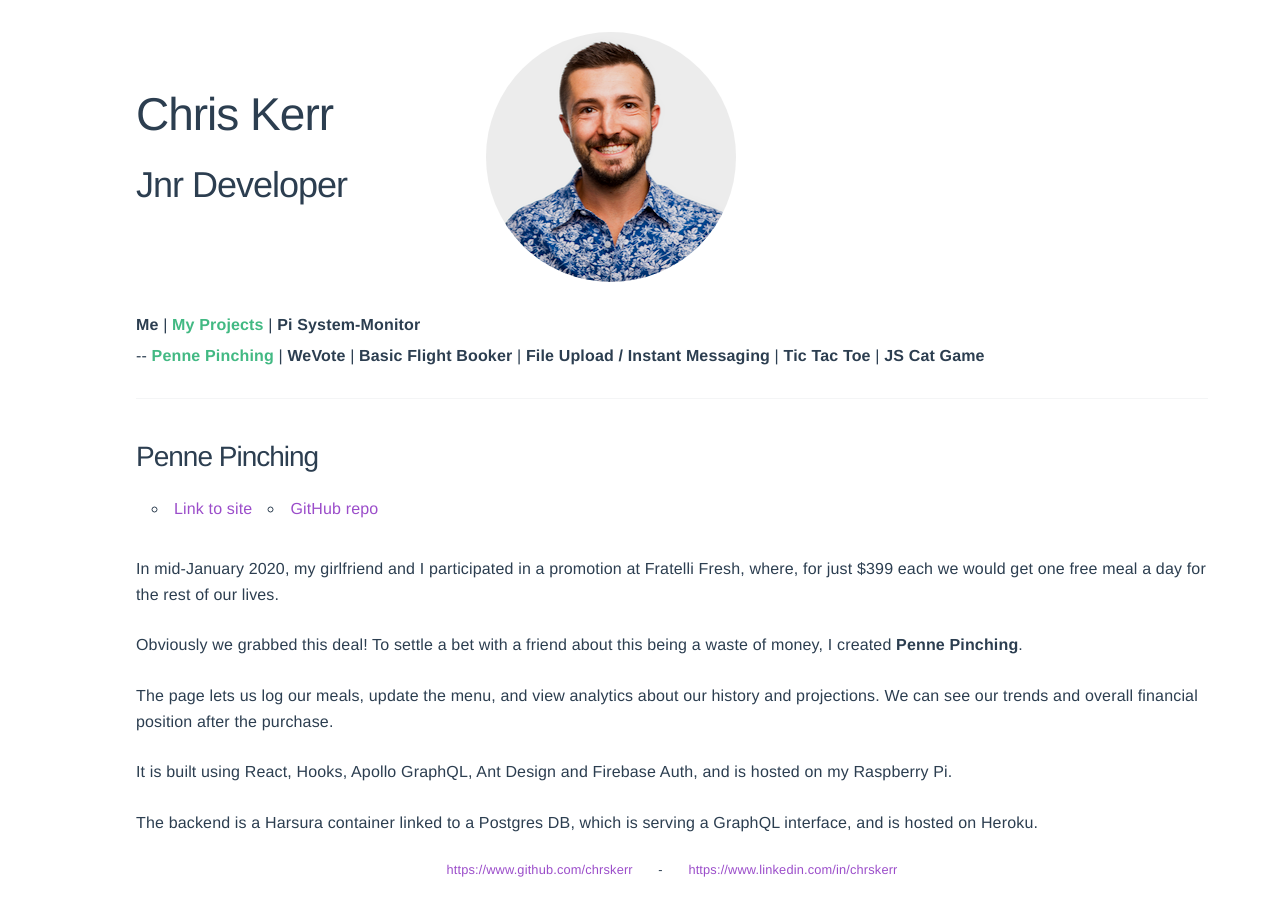
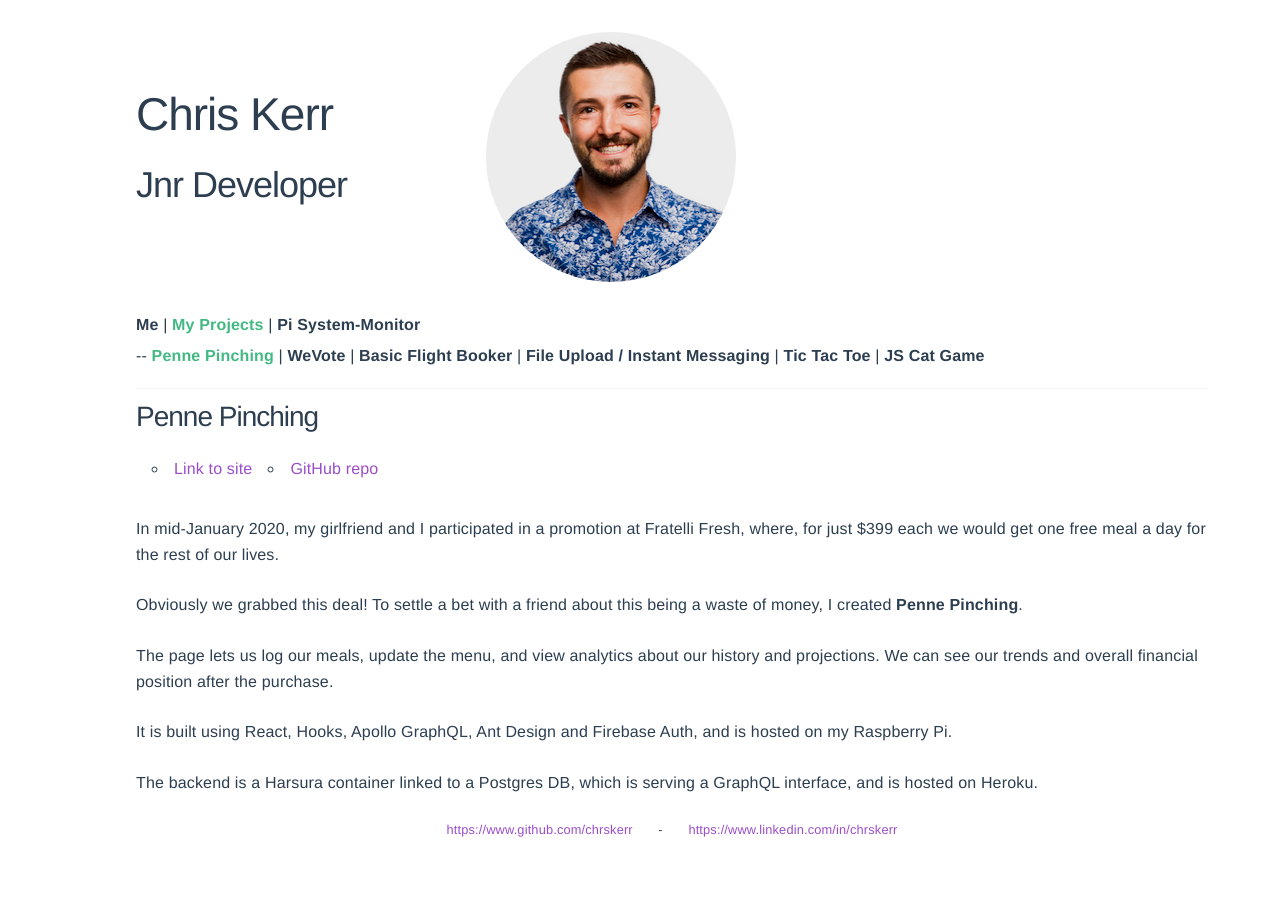
Before and after one commit to chrskerr/chrskerr.com, a Vue app: page /projects/penne-pinching in a window 1280 px wide. After the commit the page ends 874 px from the top, so only its background shows below. Built offline with nearby package versions, Linux system fonts and the light colour scheme.

Commit message:
Minor style changes

```diff
--- a/src/components/ProjectNav.vue
+++ b/src/components/ProjectNav.vue
@@ -23,6 +23,10 @@ export default {
         padding: 0px 0px 10px 0px;
     }
 
+    hr {
+        margin: 2rem 0 0 0;
+    }
+
     @media only screen and (max-width: 705px) {
         #nav {
             flex-direction: column;
```
Also changed, not shown: 1 other file (tests, documents, lock files or other folders). Lines whose indentation alone changed are shown as unchanged.
